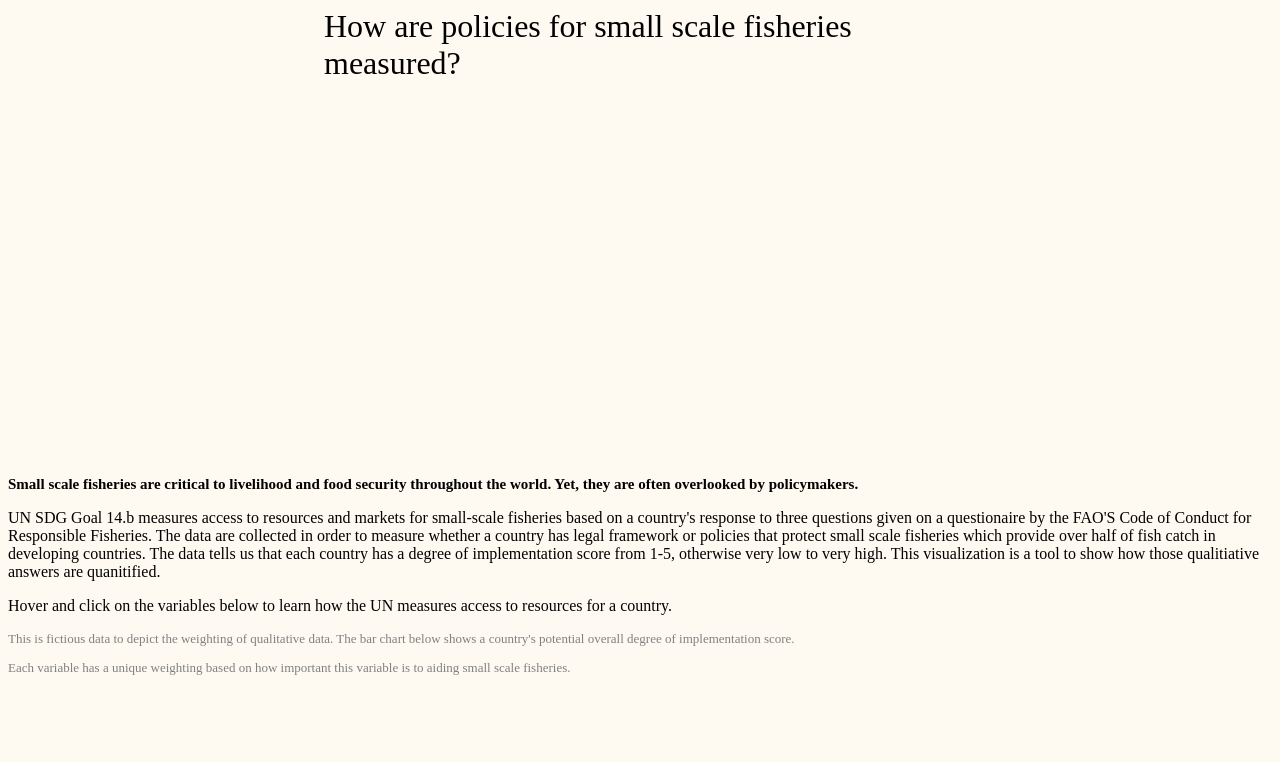
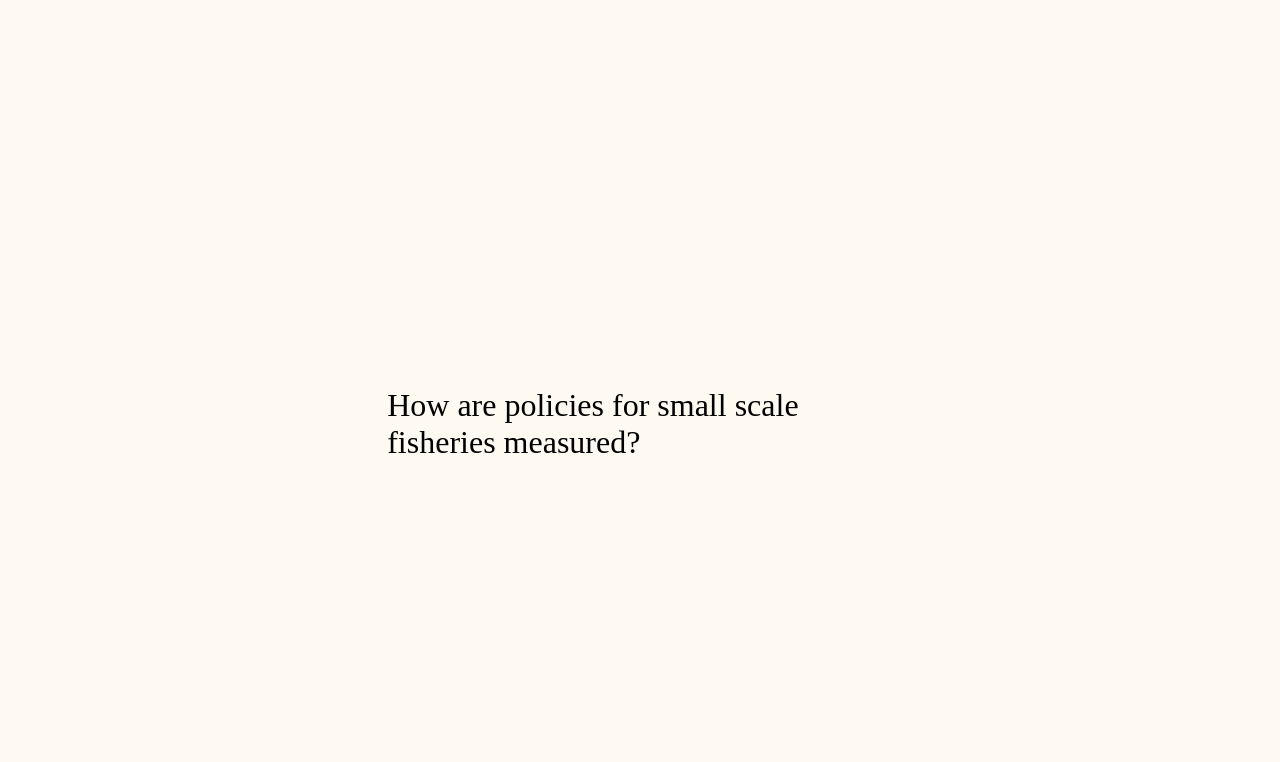
Before and after one commit to tinaamath1/MSDV-MS1-F22, a plain HTML site: page Lab02/2D/code/index.html in a window 1280 px wide. Shown: the top 762 px of the page. Drawn offline with nearby package versions, Linux system fonts and the light colour scheme; no server answers; a script that the page names is missing.

Commit message:
Update style.css

```diff
--- a/Lab02/2D/code/style.css
+++ b/Lab02/2D/code/style.css
@@ -8,10 +8,7 @@
 
 h1{
   margin:0%;
-  padding-top: 30 %;
-  padding-bottom: 30%;
-  padding-left: 25%;
-  padding-right: 25%;
+  padding: 30%;
   text-align: left;
   font-weight: 500;
 }
```
